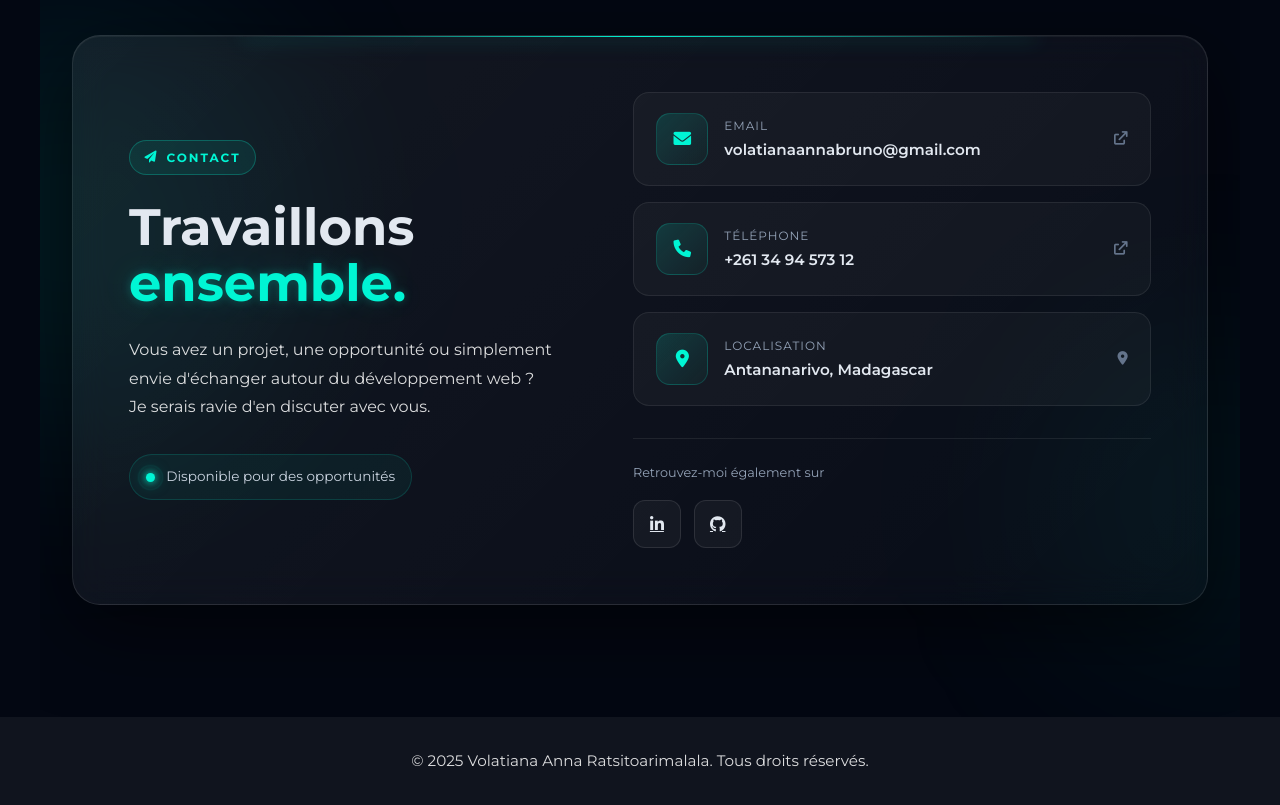
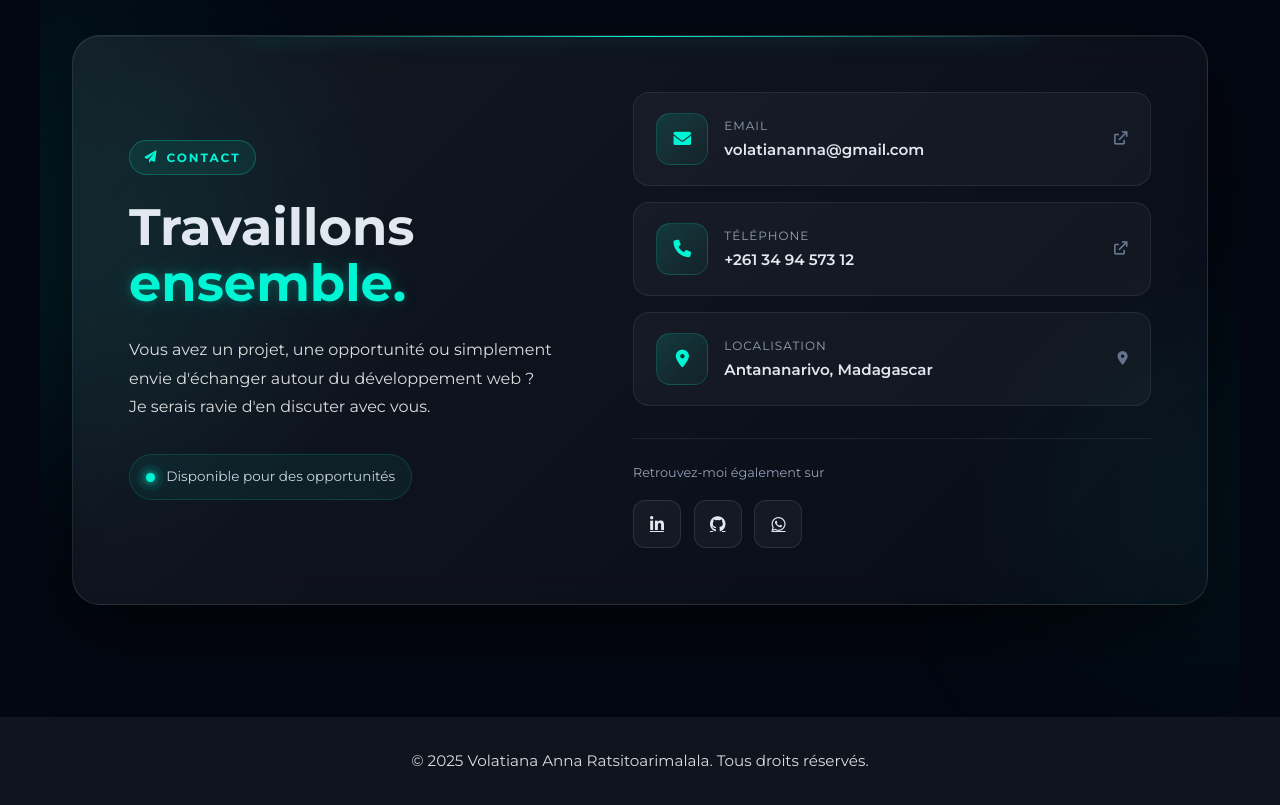
Before and after one commit to VolatianaRatsito/Porfolio, a plain HTML site: page index.html in a window 1280 px wide. Shown: the part 7560-8365 px from the top of the page. Drawn offline with nearby package versions, Linux system fonts and the light colour scheme.

Commit message:
ajouter une social-link whatsapp dans index.html

```diff
--- a/index.html
+++ b/index.html
@@ -724,7 +724,7 @@
 
                 <div class="contact-details">
                     <span>Email</span>
-                    <strong>volatianaannabruno@gmail.com</strong>
+                    <strong>volatiananna@gmail.com</strong>
                 </div>
 
                 <i class="fas fa-arrow-up-right-from-square contact-arrow"></i>
@@ -783,6 +783,10 @@
                         <i class="fab fa-github"></i>
                     </a>
 
+                     <!-- WhatsApp -->
+                    <a href="https://wa.me/261349457312" target="_blank" rel="noopener noreferrer" title="WhatsApp" aria-label="Me contacter sur WhatsApp">
+                        <i class="fab fa-whatsapp"></i>
+                    </a>
                 </div>
 
             </div>
```
